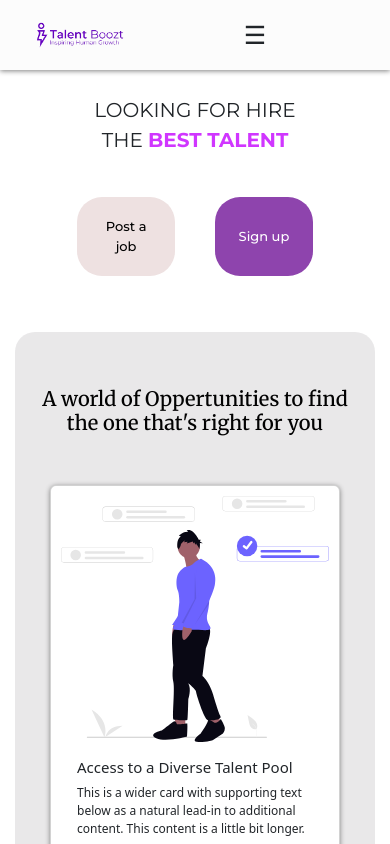
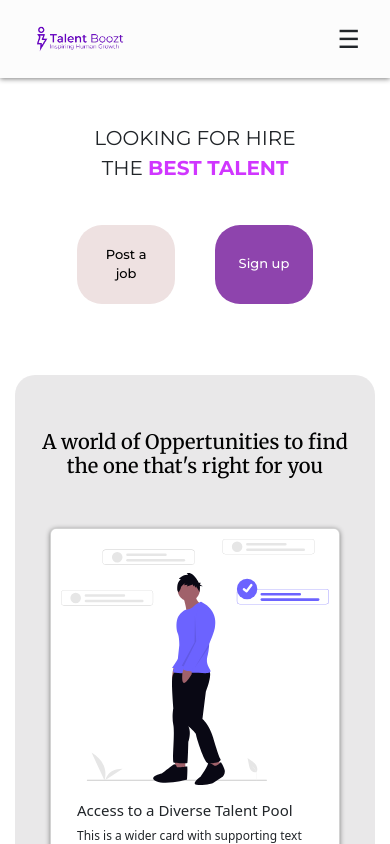
Before and after one commit to yasirufonseka/Talent-boozt, an Angular app: page / in a window 390 px wide. Shown: the top 844 px of the page. Built offline with nearby package versions, Linux system fonts and the light colour scheme.

Commit message:
make ajestment

```diff
--- a/src/app/home/home.component.css
+++ b/src/app/home/home.component.css
@@ -147,22 +147,7 @@
 }
 
 
-.horzontalline{
 
-  background-color: #222;
-  display: flex;
-  justify-content: center;
-  align-items: center;
-  height: 100vh;
-  overflow: hidden;
-}
-.wave {
-  position: absolute;
-  width: 100%;
-  height: 5px;
-  background: linear-gradient(to right, #00d4ff, transparent);
-  animation: wave-move 5s linear infinite;
-}
 
 @keyframes wave-move {
   0% { transform: translateX(-100%); }
@@ -217,14 +202,16 @@
   }
 }
 
+
 @media screen and (max-width: 500px) {
   .banner-section {
     flex-direction: column;
     align-items: center;
     justify-content: center;
     text-align: center;
+    height: auto;
     padding: 15px;
-    margin: 10px;
+    margin: 30px;
   }
 
   .banner-content {
--- a/src/app/home/home.component.html
+++ b/src/app/home/home.component.html
@@ -17,11 +17,7 @@
           </div>
 
         </div>
-        <div class="horizontalline">
-        <div class="wave">
 
-        </div>
-      </div>
 
 
         <div class="whychooseus">
--- a/src/app/nav-bar/nav-bar.component.css
+++ b/src/app/nav-bar/nav-bar.component.css
@@ -6,7 +6,6 @@
   padding: 10px 20px;
   box-shadow: 0 1px 5px gray;
   position: relative;
-  overflow-y: hidden;
 }
 
 img {
@@ -15,7 +14,7 @@ img {
   object-fit: cover;
 }
 
-
+/* Default nav-links styling */
 .nav-links {
   list-style: none;
   display: flex;
@@ -23,14 +22,13 @@ img {
   margin: 10px 20px;
 }
 
-
-
+/* Hide links by default on small screens */
 .nav-links {
   display: flex;
   flex-direction: row;
 }
 
-
+/* Styling for individual nav items */
 .nav-links li {
   display: inline;
   margin: 10px;
@@ -39,7 +37,7 @@ img {
 .nav-links a {
   text-decoration: none;
   color: black;
-  font-size: clamp(8px , 2rem , 15px);
+  font-size: 15px;
 }
 
 .nav-links a:active {
@@ -53,7 +51,7 @@ img {
 /* Mobile Styles */
 @media screen and (max-width: 768px) {
   .nav-links {
-      display: none;
+      display: none; /* Hide by default */
       flex-direction: column;
       position: absolute;
       top: 60px;
@@ -65,7 +63,7 @@ img {
   }
 
   .nav-links.active {
-      display: flex;
+      display: flex; /* Show when active */
   }
 
   .nav-links li {
@@ -76,13 +74,12 @@ img {
   .menu-toggle {
       display: block;
       font-size: 25px;
-      justify-items: end;
       cursor: pointer;
-      padding: 5px;
+      padding: 10px;
   }
 }
 
-
+/* Hide hamburger icon on larger screens */
 @media screen and (min-width: 769px) {
   .menu-toggle {
       display: none;
--- a/src/app/nav-bar/nav-bar.component.html
+++ b/src/app/nav-bar/nav-bar.component.html
@@ -3,7 +3,7 @@
     <div class="navbar-logo">
        <img src="assets/top-b.png" alt="header-logo" srcset="" >
     </div>
-    <div class="menu-toggle" (click)="toggleMenu()">☰</div>
+
 
     <div class="navbar-links" >
         <ul class="nav-links" [class.active]="menuOpen">
@@ -14,4 +14,5 @@
             <li><a routerLink="/companies" routerLinkActive="active">Companies</a></li>
           </ul>
     </div>
+    <div class="menu-toggle" (click)="toggleMenu()">☰</div>
     </div>
```
